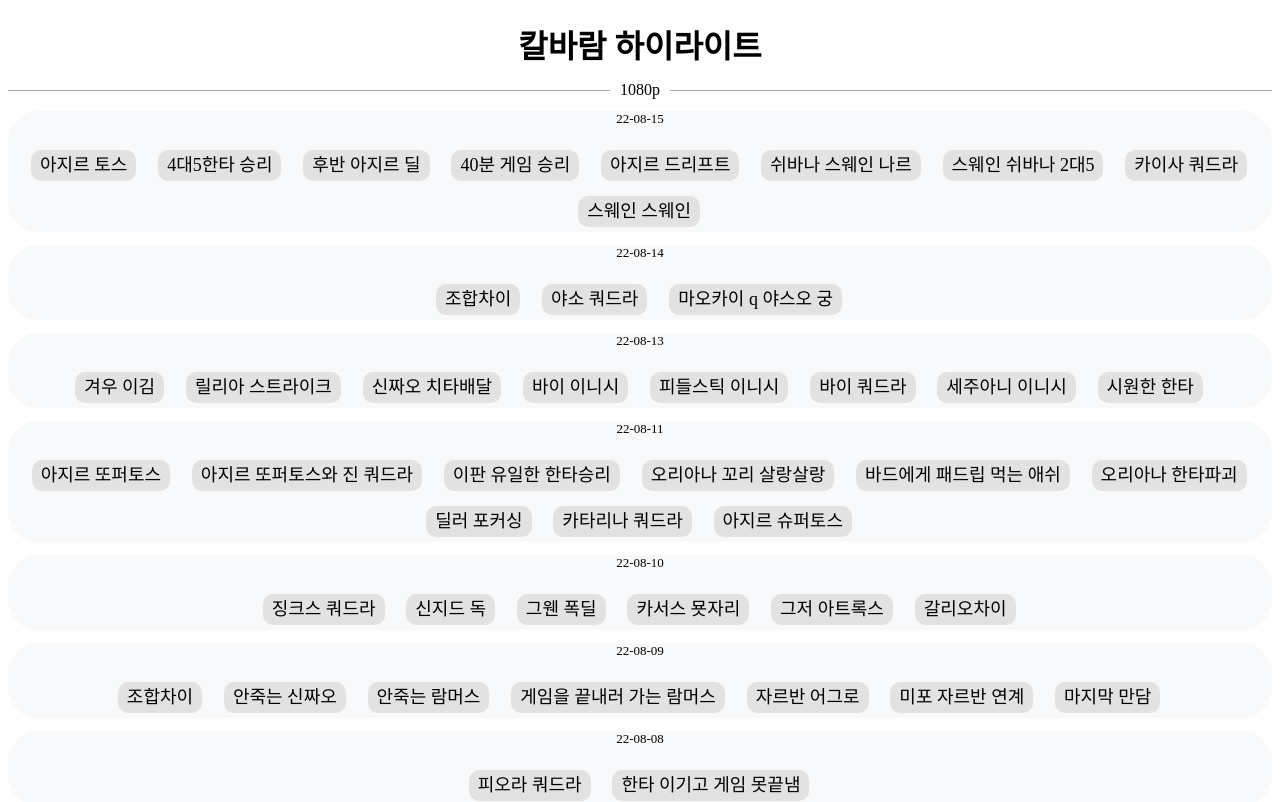
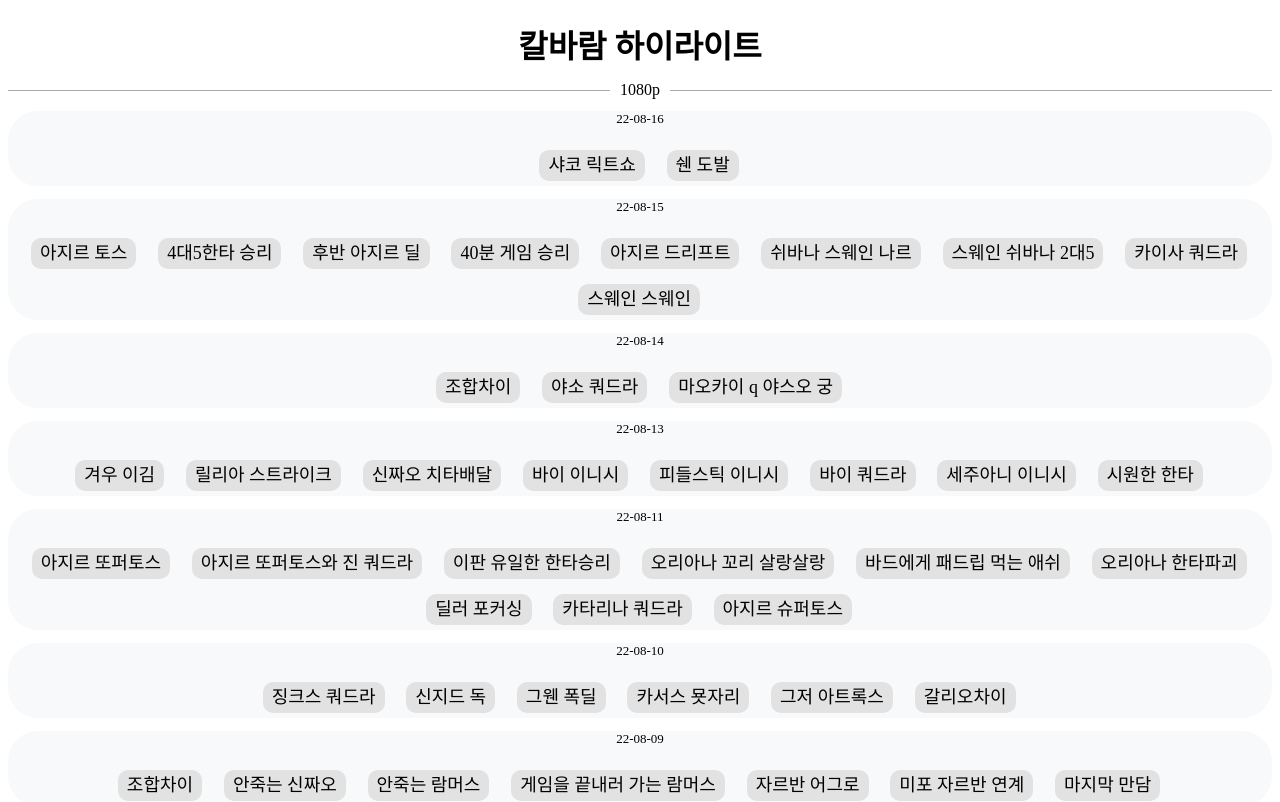
Before and after one commit to DANCIINGQUEEN/lolmadmovie, a React (Create React App) app: page / in a window 1280 px wide. Shown: the top 802 px of the page. Built offline with nearby package versions, Linux system fonts and the light colour scheme.

Commit message:
16th commit

```diff
--- a/src/VideoLink.js
+++ b/src/VideoLink.js
@@ -1019,9 +1019,34 @@ function VideoLink() {
 
 
 
-    return (
+    const FHD220816= {
+        L1: {
+            title: "샤코 릭트쇼",
+            link: "https://www.youtube.com/watch?v=As4ey7IQ9ug"
+        },
+        L2: {
+            title: "쉔 도발",
+            link: "https://www.youtube.com/watch?v=gtjU_AKayBg"
+        },
+    }
+
+
+        return (
         <div>
             <HorizonLine text={"1080p"}/>
+
+            {/*22-08-16*/}
+            <Container>
+                <P>22-08-16</P>
+                {
+                    Object.entries(FHD220816).map((list) => (
+                        <Li id={list[1].title}>
+                            <A href={list[1].link}>{list[1].title}</A>
+                        </Li>
+
+                    ))
+                }
+            </Container>
 
             {/*22-08-15*/}
             <Container>
```
